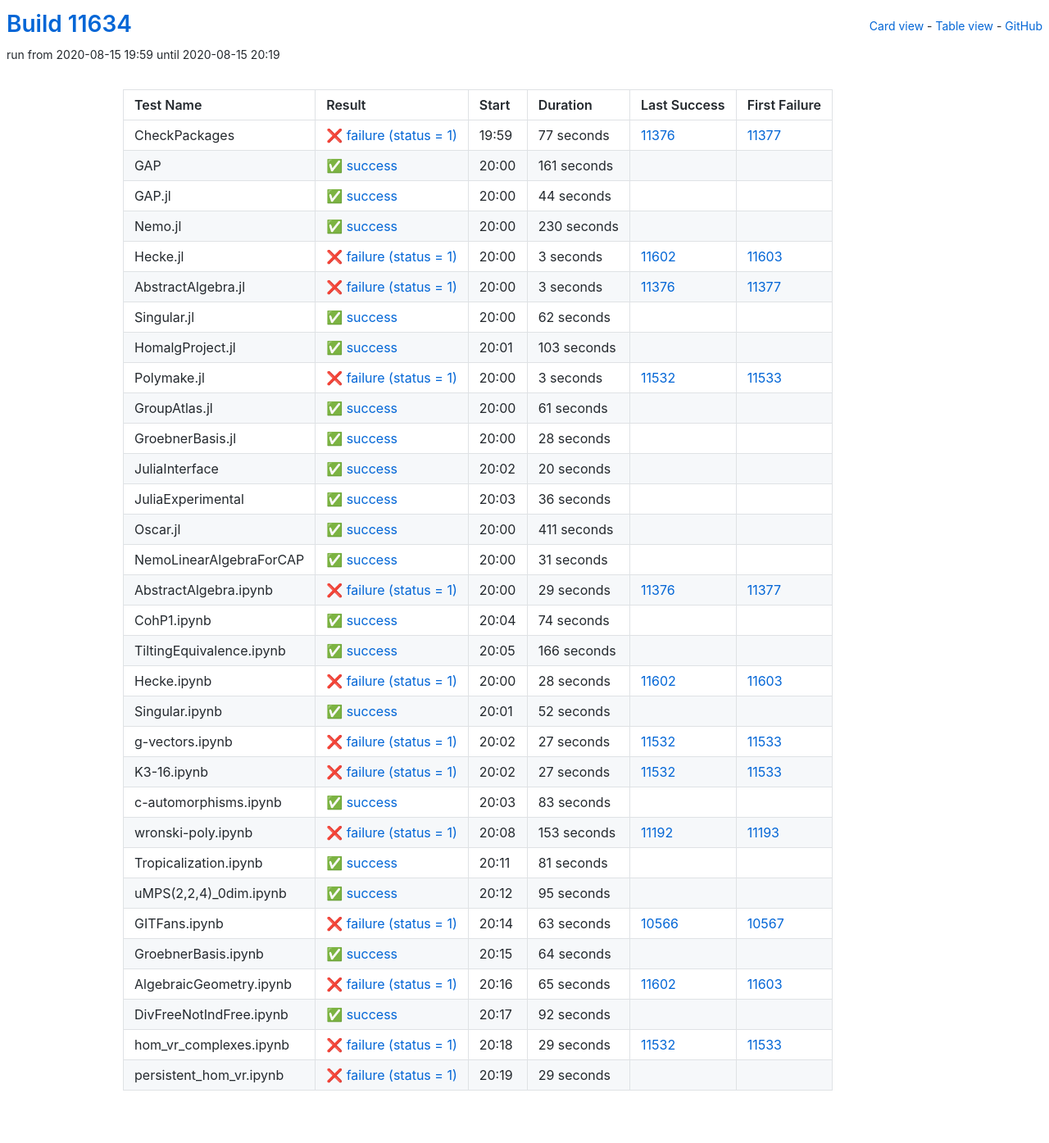
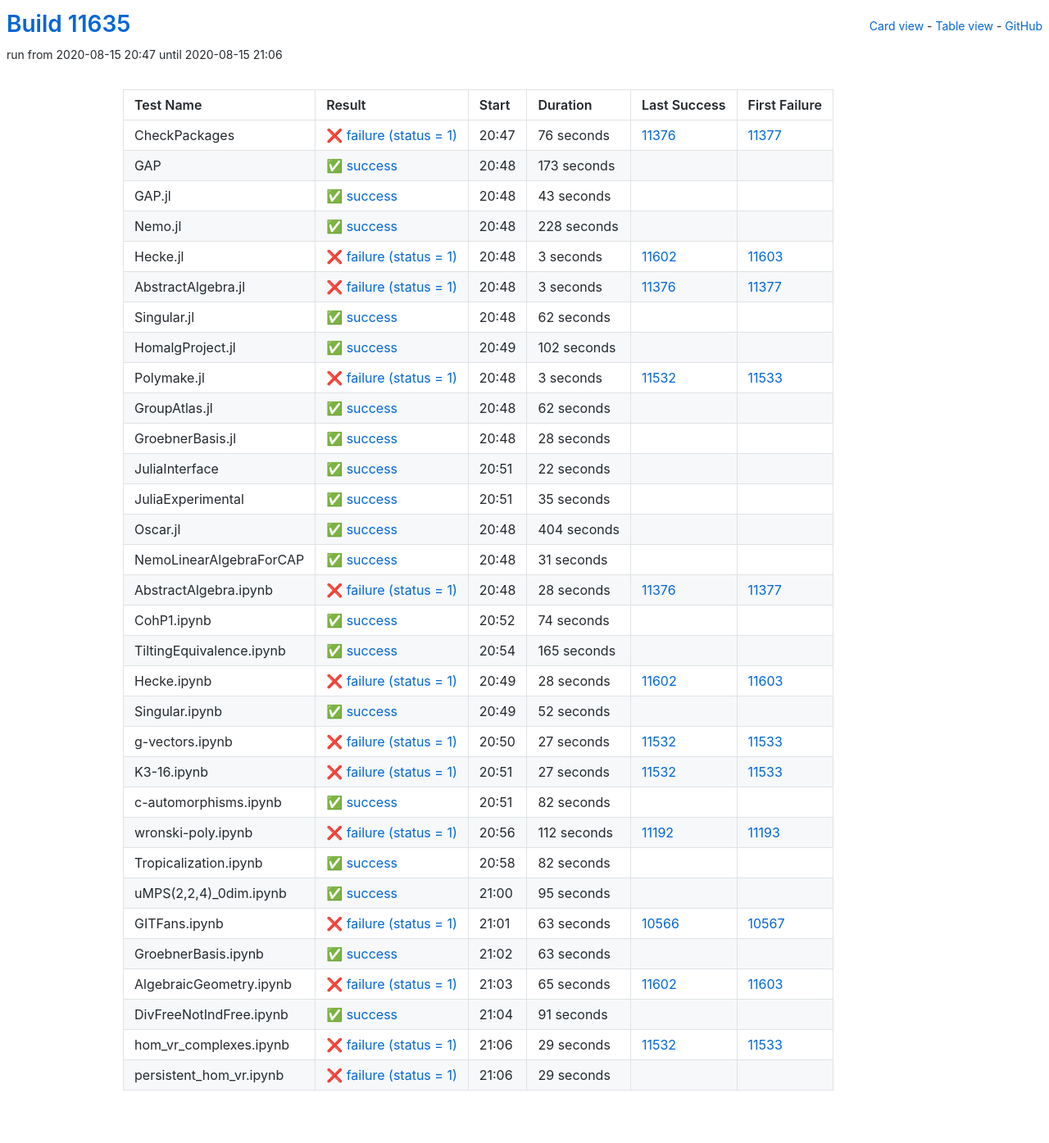
Before and after one commit to oscar-system/oscar-ci-status, a Jekyll site: the page built from table.html, in a window 1280 px wide. Shown: the whole page at 82% size. Built offline with Jekyll 4.4.1, drawn with Linux system fonts in a browser that asks for light colours.

Commit message:
Build #11635

```diff
--- a/_data/ci.yml
+++ b/_data/ci.yml
@@ -1,6 +1,6 @@
 ---
-build: 11634
-build_url: https://oscarci.mathematik.uni-kl.de/job/oscar/11634/
+build: 11635
+build_url: https://oscarci.mathematik.uni-kl.de/job/oscar/11635/
 job: oscar
 organization: oscar-system
 repo: oscar-ci-status
@@ -8,56 +8,56 @@
 tests:
 - name: CheckPackages
   id: checkpackages
-  log: https://oscarci.mathematik.uni-kl.de/job/oscar/11634/artifact/logs/build-11634/CheckPackages.log
-  start: 2020-08-15 19:59
+  log: https://oscarci.mathematik.uni-kl.de/job/oscar/11635/artifact/logs/build-11635/CheckPackages.log
+  start: 2020-08-15 20:47
   success: false
   exitcode: 1
   status: failure
-  duration: 77
+  duration: 76
   last_success: 11376
   last_success_url: https://oscarci.mathematik.uni-kl.de/job/oscar/11376/
   first_failure: 11377
   first_failure_url: https://oscarci.mathematik.uni-kl.de/job/oscar/11377/
 - name: GAP
   id: gap
-  log: https://oscarci.mathematik.uni-kl.de/job/oscar/11634/artifact/logs/build-11634/GAP.log
-  start: 2020-08-15 20:00
+  log: https://oscarci.mathematik.uni-kl.de/job/oscar/11635/artifact/logs/build-11635/GAP.log
+  start: 2020-08-15 20:48
   success: true
   exitcode: 0
   status: success
-  duration: 161
+  duration: 173
   last_success: false
   last_success_url:
   first_failure: false
   first_failure_url:
 - name: GAP.jl
   id: gap-jl
-  log: https://oscarci.mathematik.uni-kl.de/job/oscar/11634/artifact/logs/build-11634/GAP.jl.log
-  start: 2020-08-15 20:00
+  log: https://oscarci.mathematik.uni-kl.de/job/oscar/11635/artifact/logs/build-11635/GAP.jl.log
+  start: 2020-08-15 20:48
   success: true
   exitcode: 0
   status: success
-  duration: 44
+  duration: 43
   last_success: false
   last_success_url:
   first_failure: false
   first_failure_url:
 - name: Nemo.jl
   id: nemo-jl
-  log: https://oscarci.mathematik.uni-kl.de/job/oscar/11634/artifact/logs/build-11634/Nemo.jl.log
-  start: 2020-08-15 20:00
+  log: https://oscarci.mathematik.uni-kl.de/job/oscar/11635/artifact/logs/build-11635/Nemo.jl.log
+  start: 2020-08-15 20:48
   success: true
   exitcode: 0
   status: success
-  duration: 230
+  duration: 228
   last_success: false
   last_success_url:
   first_failure: false
   first_failure_url:
 - name: Hecke.jl
   id: hecke-jl
-  log: https://oscarci.mathematik.uni-kl.de/job/oscar/11634/artifact/logs/build-11634/Hecke.jl.log
-  start: 2020-08-15 20:00
+  log: https://oscarci.mathematik.uni-kl.de/job/oscar/11635/artifact/logs/build-11635/Hecke.jl.log
+  start: 2020-08-15 20:48
   success: false
   exitcode: 1
   status: failure
@@ -68,8 +68,8 @@
   first_failure_url: https://oscarci.mathematik.uni-kl.de/job/oscar/11603/
 - name: AbstractAlgebra.jl
   id: abstractalgebra-jl
-  log: https://oscarci.mathematik.uni-kl.de/job/oscar/11634/artifact/logs/build-11634/AbstractAlgebra.jl.log
-  start: 2020-08-15 20:00
+  log: https://oscarci.mathematik.uni-kl.de/job/oscar/11635/artifact/logs/build-11635/AbstractAlgebra.jl.log
+  start: 2020-08-15 20:48
   success: false
   exitcode: 1
   status: failure
@@ -80,8 +80,8 @@
   first_failure_url: https://oscarci.mathematik.uni-kl.de/job/oscar/11377/
 - name: Singular.jl
   id: singular-jl
-  log: https://oscarci.mathematik.uni-kl.de/job/oscar/11634/artifact/logs/build-11634/Singular.jl.log
-  start: 2020-08-15 20:00
+  log: https://oscarci.mathematik.uni-kl.de/job/oscar/11635/artifact/logs/build-11635/Singular.jl.log
+  start: 2020-08-15 20:48
   success: true
   exitcode: 0
   status: success
@@ -92,20 +92,20 @@
   first_failure_url:
 - name: HomalgProject.jl
   id: homalgproject-jl
-  log: https://oscarci.mathematik.uni-kl.de/job/oscar/11634/artifact/logs/build-11634/HomalgProject.jl.log
-  start: 2020-08-15 20:01
+  log: https://oscarci.mathematik.uni-kl.de/job/oscar/11635/artifact/logs/build-11635/HomalgProject.jl.log
+  start: 2020-08-15 20:49
   success: true
   exitcode: 0
   status: success
-  duration: 103
+  duration: 102
   last_success: false
   last_success_url:
   first_failure: false
   first_failure_url:
 - name: Polymake.jl
   id: polymake-jl
-  log: https://oscarci.mathematik.uni-kl.de/job/oscar/11634/artifact/logs/build-11634/Polymake.jl.log
-  start: 2020-08-15 20:00
+  log: https://oscarci.mathematik.uni-kl.de/job/oscar/11635/artifact/logs/build-11635/Polymake.jl.log
+  start: 2020-08-15 20:48
   success: false
   exitcode: 1
   status: failure
@@ -116,20 +116,20 @@
   first_failure_url: https://oscarci.mathematik.uni-kl.de/job/oscar/11533/
 - name: GroupAtlas.jl
   id: groupatlas-jl
-  log: https://oscarci.mathematik.uni-kl.de/job/oscar/11634/artifact/logs/build-11634/GroupAtlas.jl.log
-  start: 2020-08-15 20:00
+  log: https://oscarci.mathematik.uni-kl.de/job/oscar/11635/artifact/logs/build-11635/GroupAtlas.jl.log
+  start: 2020-08-15 20:48
   success: true
   exitcode: 0
   status: success
-  duration: 61
+  duration: 62
   last_success: false
   last_success_url:
   first_failure: false
   first_failure_url:
 - name: GroebnerBasis.jl
   id: groebnerbasis-jl
-  log: https://oscarci.mathematik.uni-kl.de/job/oscar/11634/artifact/logs/build-11634/GroebnerBasis.jl.log
-  start: 2020-08-15 20:00
+  log: https://oscarci.mathematik.uni-kl.de/job/oscar/11635/artifact/logs/build-11635/GroebnerBasis.jl.log
+  start: 2020-08-15 20:48
   success: true
   exitcode: 0
   status: success
@@ -140,44 +140,44 @@
   first_failure_url:
 - name: JuliaInterface
   id: juliainterface
-  log: https://oscarci.mathematik.uni-kl.de/job/oscar/11634/artifact/logs/build-11634/JuliaInterface.log
-  start: 2020-08-15 20:02
+  log: https://oscarci.mathematik.uni-kl.de/job/oscar/11635/artifact/logs/build-11635/JuliaInterface.log
+  start: 2020-08-15 20:51
   success: true
   exitcode: 0
   status: success
-  duration: 20
+  duration: 22
   last_success: false
   last_success_url:
   first_failure: false
   first_failure_url:
 - name: JuliaExperimental
   id: juliaexperimental
-  log: https://oscarci.mathematik.uni-kl.de/job/oscar/11634/artifact/logs/build-11634/JuliaExperimental.log
-  start: 2020-08-15 20:03
+  log: https://oscarci.mathematik.uni-kl.de/job/oscar/11635/artifact/logs/build-11635/JuliaExperimental.log
+  start: 2020-08-15 20:51
   success: true
   exitcode: 0
   status: success
-  duration: 36
+  duration: 35
   last_success: false
   last_success_url:
   first_failure: false
   first_failure_url:
 - name: Oscar.jl
   id: oscar-jl
-  log: https://oscarci.mathematik.uni-kl.de/job/oscar/11634/artifact/logs/build-11634/Oscar.jl.log
-  start: 2020-08-15 20:00
+  log: https://oscarci.mathematik.uni-kl.de/job/oscar/11635/artifact/logs/build-11635/Oscar.jl.log
+  start: 2020-08-15 20:48
   success: true
   exitcode: 0
   status: success
-  duration: 411
+  duration: 404
   last_success: false
   last_success_url:
   first_failure: false
   first_failure_url:
 - name: NemoLinearAlgebraForCAP
   id: nemolinearalgebraforcap
-  log: https://oscarci.mathematik.uni-kl.de/job/oscar/11634/artifact/logs/build-11634/NemoLinearAlgebraForCAP.log
-  start: 2020-08-15 20:00
+  log: https://oscarci.mathematik.uni-kl.de/job/oscar/11635/artifact/logs/build-11635/NemoLinearAlgebraForCAP.log
+  start: 2020-08-15 20:48
   success: true
   exitcode: 0
   status: success
@@ -188,20 +188,20 @@
   first_failure_url:
 - name: AbstractAlgebra.ipynb
   id: abstractalgebra-ipynb
-  log: https://oscarci.mathematik.uni-kl.de/job/oscar/11634/artifact/logs/build-11634/AbstractAlgebra.ipynb.log
-  start: 2020-08-15 20:00
+  log: https://oscarci.mathematik.uni-kl.de/job/oscar/11635/artifact/logs/build-11635/AbstractAlgebra.ipynb.log
+  start: 2020-08-15 20:48
   success: false
   exitcode: 1
   status: failure
-  duration: 29
+  duration: 28
   last_success: 11376
   last_success_url: https://oscarci.mathematik.uni-kl.de/job/oscar/11376/
   first_failure: 11377
   first_failure_url: https://oscarci.mathematik.uni-kl.de/job/oscar/11377/
 - name: CohP1.ipynb
   id: cohp1-ipynb
-  log: https://oscarci.mathematik.uni-kl.de/job/oscar/11634/artifact/logs/build-11634/CohP1.ipynb.log
-  start: 2020-08-15 20:04
+  log: https://oscarci.mathematik.uni-kl.de/job/oscar/11635/artifact/logs/build-11635/CohP1.ipynb.log
+  start: 2020-08-15 20:52
   success: true
   exitcode: 0
   status: success
@@ -212,20 +212,20 @@
   first_failure_url:
 - name: TiltingEquivalence.ipynb
   id: tiltingequivalence-ipynb
-  log: https://oscarci.mathematik.uni-kl.de/job/oscar/11634/artifact/logs/build-11634/TiltingEquivalence.ipynb.log
-  start: 2020-08-15 20:05
+  log: https://oscarci.mathematik.uni-kl.de/job/oscar/11635/artifact/logs/build-11635/TiltingEquivalence.ipynb.log
+  start: 2020-08-15 20:54
   success: true
   exitcode: 0
   status: success
-  duration: 166
+  duration: 165
   last_success: false
   last_success_url:
   first_failure: false
   first_failure_url:
 - name: Hecke.ipynb
   id: hecke-ipynb
-  log: https://oscarci.mathematik.uni-kl.de/job/oscar/11634/artifact/logs/build-11634/Hecke.ipynb.log
-  start: 2020-08-15 20:00
+  log: https://oscarci.mathematik.uni-kl.de/job/oscar/11635/artifact/logs/build-11635/Hecke.ipynb.log
+  start: 2020-08-15 20:49
   success: false
   exitcode: 1
   status: failure
@@ -236,8 +236,8 @@
   first_failure_url: https://oscarci.mathematik.uni-kl.de/job/oscar/11603/
 - name: Singular.ipynb
   id: singular-ipynb
-  log: https://oscarci.mathematik.uni-kl.de/job/oscar/11634/artifact/logs/build-11634/Singular.ipynb.log
-  start: 2020-08-15 20:01
+  log: https://oscarci.mathematik.uni-kl.de/job/oscar/11635/artifact/logs/build-11635/Singular.ipynb.log
+  start: 2020-08-15 20:49
   success: true
   exitcode: 0
   status: success
@@ -248,8 +248,8 @@
   first_failure_url:
 - name: g-vectors.ipynb
   id: g-vectors-ipynb
-  log: https://oscarci.mathematik.uni-kl.de/job/oscar/11634/artifact/logs/build-11634/g-vectors.ipynb.log
-  start: 2020-08-15 20:02
+  log: https://oscarci.mathematik.uni-kl.de/job/oscar/11635/artifact/logs/build-11635/g-vectors.ipynb.log
+  start: 2020-08-15 20:50
   success: false
   exitcode: 1
   status: failure
@@ -260,8 +260,8 @@
   first_failure_url: https://oscarci.mathematik.uni-kl.de/job/oscar/11533/
 - name: K3-16.ipynb
   id: k3-16-ipynb
-  log: https://oscarci.mathematik.uni-kl.de/job/oscar/11634/artifact/logs/build-11634/K3-16.ipynb.log
-  start: 2020-08-15 20:02
+  log: https://oscarci.mathematik.uni-kl.de/job/oscar/11635/artifact/logs/build-11635/K3-16.ipynb.log
+  start: 2020-08-15 20:51
   success: false
   exitcode: 1
   status: failure
@@ -272,44 +272,44 @@
   first_failure_url: https://oscarci.mathematik.uni-kl.de/job/oscar/11533/
 - name: c-automorphisms.ipynb
   id: c-automorphisms-ipynb
-  log: https://oscarci.mathematik.uni-kl.de/job/oscar/11634/artifact/logs/build-11634/c-automorphisms.ipynb.log
-  start: 2020-08-15 20:03
+  log: https://oscarci.mathematik.uni-kl.de/job/oscar/11635/artifact/logs/build-11635/c-automorphisms.ipynb.log
+  start: 2020-08-15 20:51
   success: true
   exitcode: 0
   status: success
-  duration: 83
+  duration: 82
   last_success: false
   last_success_url:
   first_failure: false
   first_failure_url:
 - name: wronski-poly.ipynb
   id: wronski-poly-ipynb
-  log: https://oscarci.mathematik.uni-kl.de/job/oscar/11634/artifact/logs/build-11634/wronski-poly.ipynb.log
-  start: 2020-08-15 20:08
+  log: https://oscarci.mathematik.uni-kl.de/job/oscar/11635/artifact/logs/build-11635/wronski-poly.ipynb.log
+  start: 2020-08-15 20:56
   success: false
   exitcode: 1
   status: failure
-  duration: 153
+  duration: 112
   last_success: 11192
   last_success_url: https://oscarci.mathematik.uni-kl.de/job/oscar/11192/
   first_failure: 11193
   first_failure_url: https://oscarci.mathematik.uni-kl.de/job/oscar/11193/
 - name: Tropicalization.ipynb
   id: tropicalization-ipynb
-  log: https://oscarci.mathematik.uni-kl.de/job/oscar/11634/artifact/logs/build-11634/Tropicalization.ipynb.log
-  start: 2020-08-15 20:11
+  log: https://oscarci.mathematik.uni-kl.de/job/oscar/11635/artifact/logs/build-11635/Tropicalization.ipynb.log
+  start: 2020-08-15 20:58
   success: true
   exitcode: 0
   status: success
-  duration: 81
+  duration: 82
   last_success: false
   last_success_url:
   first_failure: false
   first_failure_url:
 - name: uMPS(2,2,4)_0dim.ipynb
   id: umps-2-2-4-0dim-ipynb
-  log: https://oscarci.mathematik.uni-kl.de/job/oscar/11634/artifact/logs/build-11634/uMPS-2-2-4-_0dim.ipynb.log
-  start: 2020-08-15 20:12
+  log: https://oscarci.mathematik.uni-kl.de/job/oscar/11635/artifact/logs/build-11635/uMPS-2-2-4-_0dim.ipynb.log
+  start: 2020-08-15 21:00
   success: true
   exitcode: 0
   status: success
@@ -320,8 +320,8 @@
   first_failure_url:
 - name: GITFans.ipynb
   id: gitfans-ipynb
-  log: https://oscarci.mathematik.uni-kl.de/job/oscar/11634/artifact/logs/build-11634/GITFans.ipynb.log
-  start: 2020-08-15 20:14
+  log: https://oscarci.mathematik.uni-kl.de/job/oscar/11635/artifact/logs/build-11635/GITFans.ipynb.log
+  start: 2020-08-15 21:01
   success: false
   exitcode: 1
   status: failure
@@ -332,20 +332,20 @@
   first_failure_url: https://oscarci.mathematik.uni-kl.de/job/oscar/10567/
 - name: GroebnerBasis.ipynb
   id: groebnerbasis-ipynb
-  log: https://oscarci.mathematik.uni-kl.de/job/oscar/11634/artifact/logs/build-11634/GroebnerBasis.ipynb.log
-  start: 2020-08-15 20:15
+  log: https://oscarci.mathematik.uni-kl.de/job/oscar/11635/artifact/logs/build-11635/GroebnerBasis.ipynb.log
+  start: 2020-08-15 21:02
   success: true
   exitcode: 0
   status: success
-  duration: 64
+  duration: 63
   last_success: false
   last_success_url:
   first_failure: false
   first_failure_url:
 - name: AlgebraicGeometry.ipynb
   id: algebraicgeometry-ipynb
-  log: https://oscarci.mathematik.uni-kl.de/job/oscar/11634/artifact/logs/build-11634/AlgebraicGeometry.ipynb.log
-  start: 2020-08-15 20:16
+  log: https://oscarci.mathematik.uni-kl.de/job/oscar/11635/artifact/logs/build-11635/AlgebraicGeometry.ipynb.log
+  start: 2020-08-15 21:03
   success: false
   exitcode: 1
   status: failure
@@ -356,20 +356,20 @@
   first_failure_url: https://oscarci.mathematik.uni-kl.de/job/oscar/11603/
 - name: DivFreeNotIndFree.ipynb
   id: divfreenotindfree-ipynb
-  log: https://oscarci.mathematik.uni-kl.de/job/oscar/11634/artifact/logs/build-11634/DivFreeNotIndFree.ipynb.log
-  start: 2020-08-15 20:17
+  log: https://oscarci.mathematik.uni-kl.de/job/oscar/11635/artifact/logs/build-11635/DivFreeNotIndFree.ipynb.log
+  start: 2020-08-15 21:04
   success: true
   exitcode: 0
   status: success
-  duration: 92
+  duration: 91
   last_success: false
   last_success_url:
   first_failure: false
   first_failure_url:
 - name: hom_vr_complexes.ipynb
   id: hom-vr-complexes-ipynb
-  log: https://oscarci.mathematik.uni-kl.de/job/oscar/11634/artifact/logs/build-11634/hom_vr_complexes.ipynb.log
-  start: 2020-08-15 20:18
+  log: https://oscarci.mathematik.uni-kl.de/job/oscar/11635/artifact/logs/build-11635/hom_vr_complexes.ipynb.log
+  start: 2020-08-15 21:06
   success: false
   exitcode: 1
   status: failure
@@ -380,8 +380,8 @@
   first_failure_url: https://oscarci.mathematik.uni-kl.de/job/oscar/11533/
 - name: persistent_hom_vr.ipynb
   id: persistent-hom-vr-ipynb
-  log: https://oscarci.mathematik.uni-kl.de/job/oscar/11634/artifact/logs/build-11634/persistent_hom_vr.ipynb.log
-  start: 2020-08-15 20:19
+  log: https://oscarci.mathematik.uni-kl.de/job/oscar/11635/artifact/logs/build-11635/persistent_hom_vr.ipynb.log
+  start: 2020-08-15 21:06
   success: false
   exitcode: 1
   status: failure
```
Also changed, not shown: README.md.
